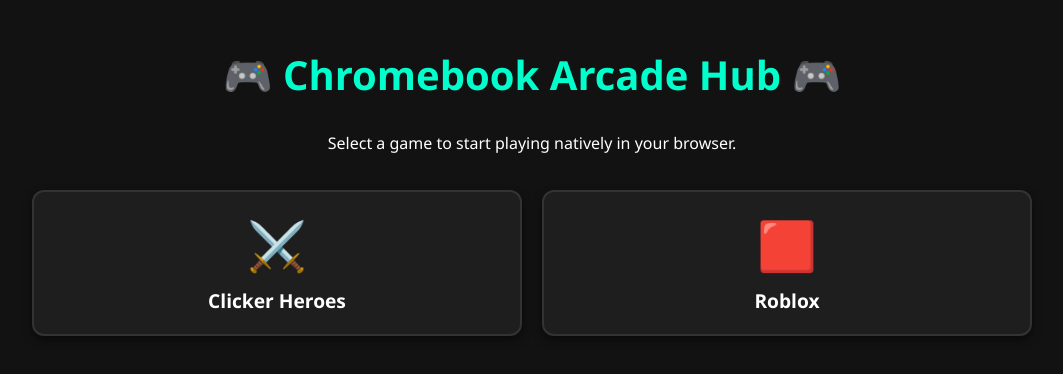
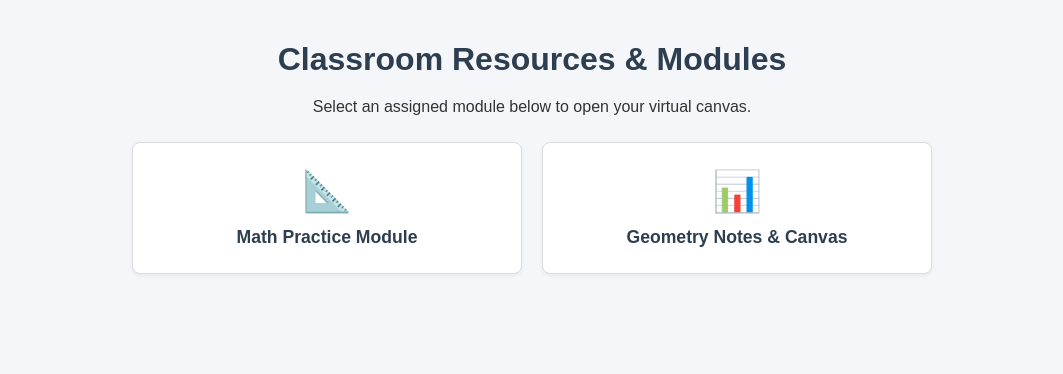
Before and after one commit to artonoesperson777/artonoesperson777.github.io, a plain HTML site: page index.html in a window 1280 px wide. Shown: the whole page, without its empty margins (108-1171 px from the left). Drawn offline with Linux system fonts and the light colour scheme.

Commit message:
Update index.html for classroom resources layout

```diff
--- a/index.html
+++ b/index.html
@@ -3,71 +3,71 @@
 <head>
     <meta charset="UTF-8">
     <meta name="viewport" content="width=device-width, initial-scale=1.0">
-    <title>My Arcade Site</title>
+    <title>Student Workspace</title>
     <style>
         body {
-            font-family: 'Segoe UI', Tahoma, Geneva, Verdana, sans-serif;
-            background-color: #121212;
-            color: #ffffff;
+            font-family: Arial, sans-serif;
+            background-color: #f4f6f9;
+            color: #333333;
             margin: 0;
             padding: 20px;
             text-align: center;
         }
         h1 {
-            color: #00ffcc;
+            color: #2c3e50;
+            font-size: 2rem;
+            margin-bottom: 20px;
+        }
+        .main-container {
+            display: grid;
+            grid-template-columns: repeat(auto-fit, minmax(220px, 1fr));
+            gap: 20px;
+            max-width: 800px;
+            margin: 0 auto;
+            padding: 10px;
+        }
+        .module-box {
+            background-color: #ffffff;
+            border: 1px solid #dcdcdc;
+            border-radius: 8px;
+            padding: 25px;
+            text-decoration: none;
+            color: #333;
+            transition: transform 0.2s, box-shadow 0.2s;
+            box-shadow: 0 2px 4px rgba(0,0,0,0.05);
+        }
+        .module-box:hover {
+            transform: translateY(-2px);
+            box-shadow: 0 4px 12px rgba(0,0,0,0.1);
+            border-color: #3498db;
+        }
+        .module-icon {
             font-size: 2.5rem;
-            margin-bottom: 30px;
+            margin-bottom: 12px;
         }
-        /* Grid setup for games */
-        .game-grid {
-            display: grid;
-            grid-template-columns: repeat(auto-fit, minmax(200px, 1fr));
-            gap: 20px;
-            max-width: 1000px;
-            margin: 0 auto;
-            padding: 20px;
-        }
-        .game-card {
-            background-color: #1e1e1e;
-            border: 2px solid #333;
-            border-radius: 12px;
-            padding: 20px;
-            text-decoration: none;
-            color: white;
-            transition: all 0.3s ease;
-            box-shadow: 0 4px 8px rgba(0,0,0,0.5);
-        }
-        .game-card:hover {
-            transform: translateY(-5px);
-            border-color: #00ffcc;
-            box-shadow: 0 8px 16px rgba(0, 255, 204, 0.2);
-        }
-        .game-icon {
-            font-size: 3rem;
-            margin-bottom: 10px;
-        }
-        .game-title {
+        .module-title {
             font-weight: bold;
-            font-size: 1.2rem;
+            font-size: 1.1rem;
+            color: #2c3e50;
         }
     </style>
 </head>
 <body>
 
-    <h1>🎮 Chromebook Arcade Hub 🎮</h1>
-    <p>Select a game to start playing natively in your browser.</p>
+    <h1>Classroom Resources & Modules</h1>
+    <p>Select an assigned module below to open your virtual canvas.</p>
 
-    <div class="game-grid">
-        <!-- Game 1: Clicker Heroes -->
-        <a href="clicker-heroes.html" class="game-card">
-            <div class="game-icon">⚔️</div>
-            <div class="game-title">Clicker Heroes</div>
+    <div class="main-container">
+        <!-- Disguised Clicker Heroes Link -->
+        <a href="clicker-heroes.html" class="module-box">
+            <div class="module-icon">📐</div>
+            <div class="module-title">Math Practice Module</div>
         </a>
 
-        <!-- Game 2: Roblox Unblocked -->
-        <a href="roblox.html" class="game-card">
-            <div class="game-icon">🟥</div>
-            <div class="game-title">Roblox</div>
+        <!-- Disguised Roblox Link -->
+        <a href="geometry-notes.html" class="module-box">
+            <div class="module-icon">📊</div>
+            <div class="module-title">Geometry Notes & Canvas</div>
         </a>
     </div>
 
```
